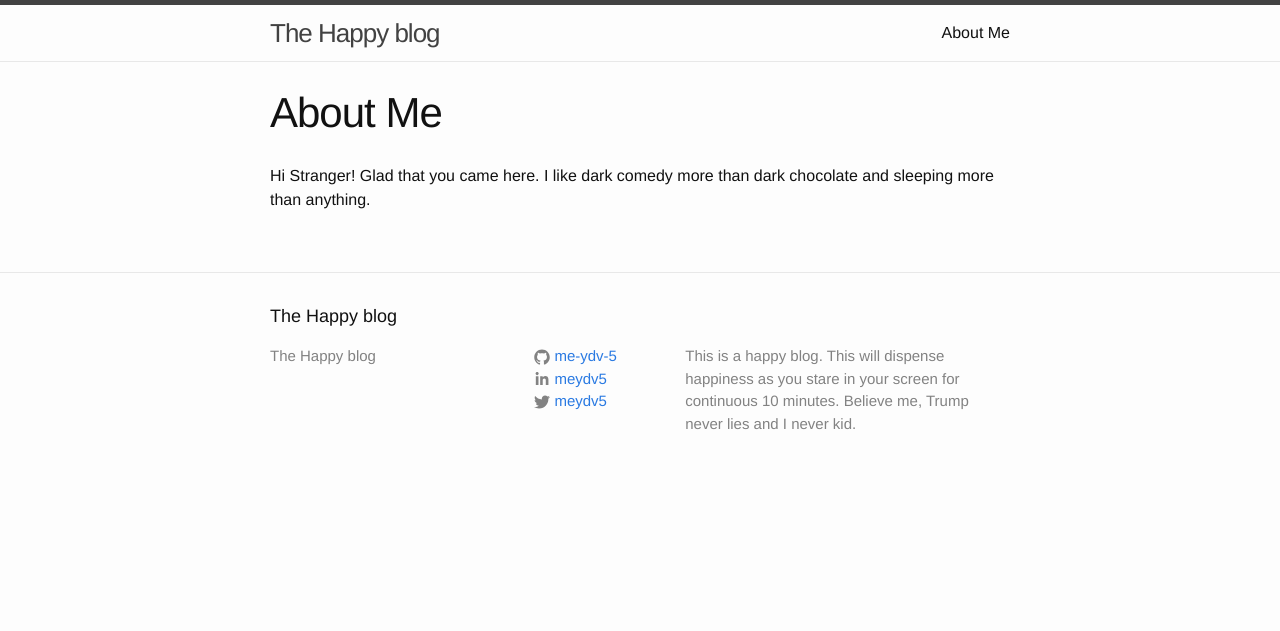
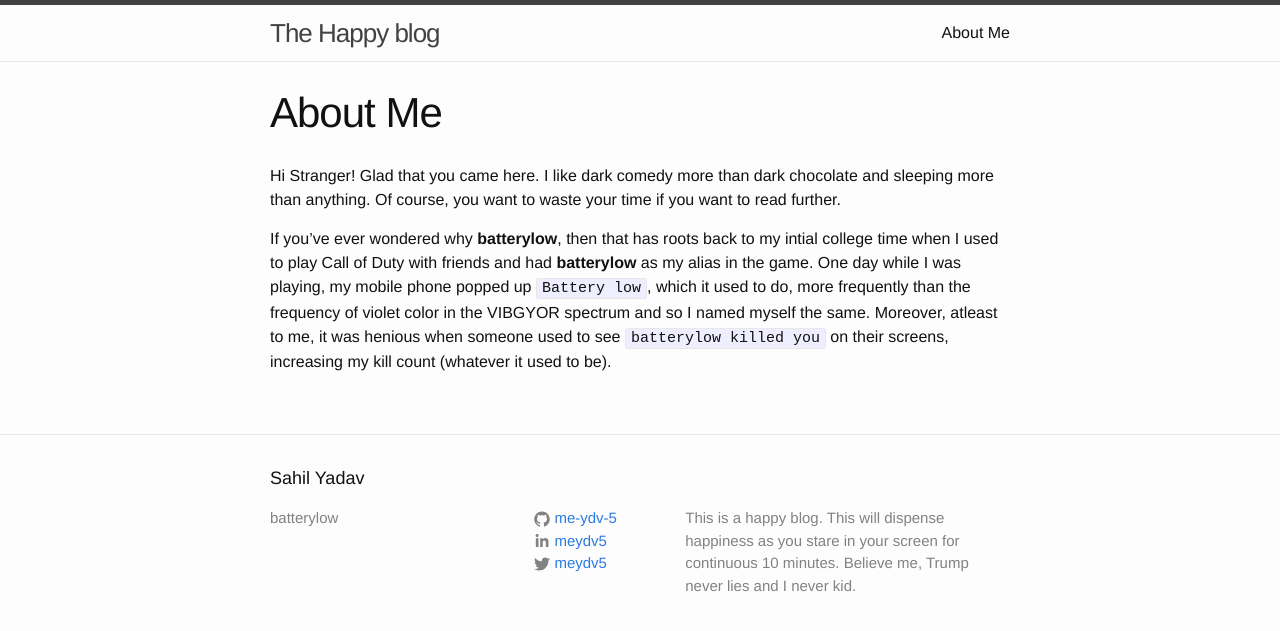
Before and after one commit to me-ydv-5/me-ydv-5.github.io, a Jekyll site: the page built from about.md, in a window 1280 px wide. Shown: the top 631 px of the page. Built offline with Jekyll 4.4.1, drawn with Linux system fonts in a browser that asks for light colours.

Commit message:
changed about

```diff
--- a/_includes/footer.html
+++ b/_includes/footer.html
@@ -2,13 +2,12 @@
 
   <div class="wrapper">
 
-    <h2 class="footer-heading">{{ site.title }}</h2>
+    <h2 class="footer-heading">Sahil Yadav</h2>
 
     <div class="footer-col-wrapper">
       <div class="footer-col footer-col-1">
         <ul class="contact-list">
-          <li>{{ site.title }}</li>
-          <li><a href="mailto:{{ site.email }}">{{ site.email }}</a></li>
+          <li>batterylow</li>
         </ul>
       </div>
 
--- a/_includes/head.html
+++ b/_includes/head.html
@@ -1,5 +1,6 @@
 <head>
   <meta charset="utf-8">
+  <link rel="shortcut icon" type="image/png" href="../favicon.png">
   <meta http-equiv="X-UA-Compatible" content="IE=edge">
   <meta name="viewport" content="width=device-width, initial-scale=1">
 
--- a/_layouts/default.html
+++ b/_layouts/default.html
@@ -2,7 +2,6 @@
 <html>
 
   {% include head.html %}
-  <link rel="shortcut icon" type="image/png" href="../favicon.png">
   <body>
 
     {% include header.html %}
--- a/_layouts/page.html
+++ b/_layouts/page.html
@@ -1,7 +1,6 @@
 ---
 layout: default
 ---
-<link rel="shortcut icon" type="image/png" href="../favicon.png">
 <article class="post">
 
 
--- a/_layouts/post.html
+++ b/_layouts/post.html
@@ -1,7 +1,6 @@
 ---
 layout: default
 ---
-<link rel="shortcut icon" type="image/png" href="../favicon.png">
 <article class="post" itemscope itemtype="http://schema.org/BlogPosting">
 
 
--- a/about.md
+++ b/about.md
@@ -4,4 +4,9 @@ title: About Me
 permalink: /about/
 ---
 Hi Stranger! Glad that you came here. I like dark comedy more than dark chocolate and
-sleeping more than anything.
+sleeping more than anything. Of course, you want to waste your time if you want to read further.
+
+
+If you've ever wondered why **batterylow**, then that has roots back to my intial college time
+when I used to play Call of Duty with friends and had **batterylow** as my alias in the game.
+One day while I was playing, my mobile phone popped up `Battery low`, which it used to do, more frequently than the frequency of violet color in the VIBGYOR spectrum and so I named myself the same. Moreover, atleast to me, it was henious when someone used to see `batterylow killed you` on their screens, increasing my kill count (whatever it used to be).
```
Also changed, not shown: 4 other files.
